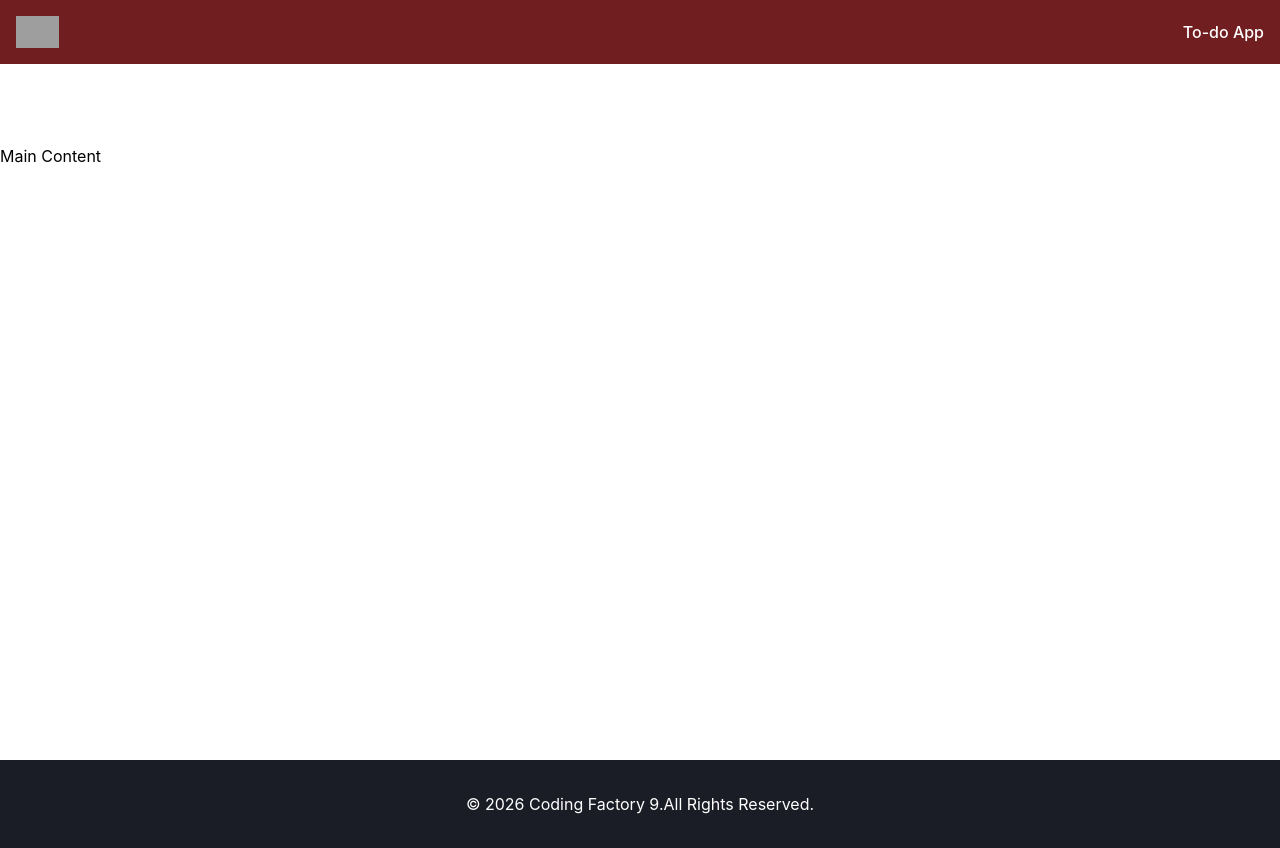
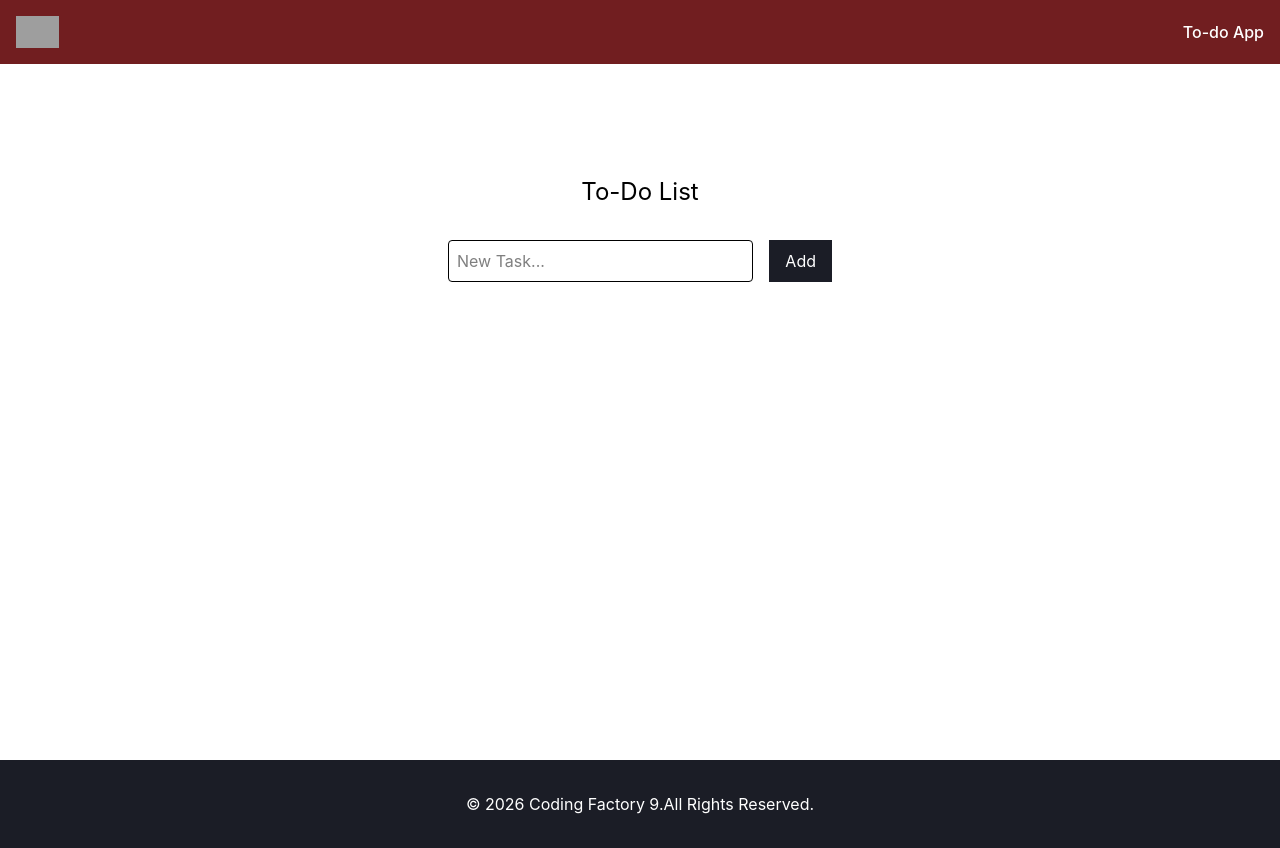
Before and after one commit to TimosPsy/cf9-react-todo-app, a React (Vite) app: page / in a window 1280 px wide. Built offline with nearby package versions, Linux system fonts and the light colour scheme; grey boxes are pictures that could not be loaded.

Commit message:
chore: add ongoing code

```diff
--- a/src/App.tsx
+++ b/src/App.tsx
@@ -1,4 +1,5 @@
 import Layout from "./shared/layout/Layout.tsx";
+import {TodoApp} from "./features/todo";
 
 
 function App() {
@@ -6,7 +7,7 @@
   return (
     <>
       <Layout>
-        <h1>Main Content</h1>
+        <TodoApp/>
       </Layout>
     </>
   )
--- /dev/null
+++ b/src/features/todo/TodoApp.tsx
@@ -0,0 +1,20 @@
+import TodoForm from "./TodoForm.tsx";
+import {useRef} from "react";
+
+
+const TodoApp = () => {
+    const inputRef = useRef<HTMLInputElement>(null);
+
+
+    return (
+        <>
+            <div className="max-w-sm mx-auto pb-12">
+                <h1 className="text-center text-2xl py-8">To-Do List</h1>
+
+               <TodoForm inputRef={inputRef}/>
+            </div>
+        </>
+    )
+}
+
+export default TodoApp;
--- /dev/null
+++ b/src/features/todo/TodoForm.tsx
@@ -0,0 +1,20 @@
+import Button from "../../shared/ui/Button.tsx";
+import type {TodoFormProps} from "./types.ts";
+
+const TodoForm = ({inputRef}: TodoFormProps) => {
+    return (
+        <>
+            <form className="flex gap-4 mb-4">
+                <input type="text"
+                       ref={inputRef}
+                       className="flex-1 border p-2 rounded"
+                       placeholder="New Task..."
+                />
+                <Button label="Add"/>
+            </form>
+
+        </>
+    )
+}
+
+export default TodoForm
--- /dev/null
+++ b/src/features/todo/index.ts
@@ -0,0 +1 @@
+export {default as TodoApp} from "./TodoApp"
--- /dev/null
+++ b/src/features/todo/types.ts
@@ -0,0 +1,6 @@
+
+
+export type TodoFormProps = {
+    //On Add
+    inputRef: React.RefObject<HTMLInputElement | null>;
+}
```
